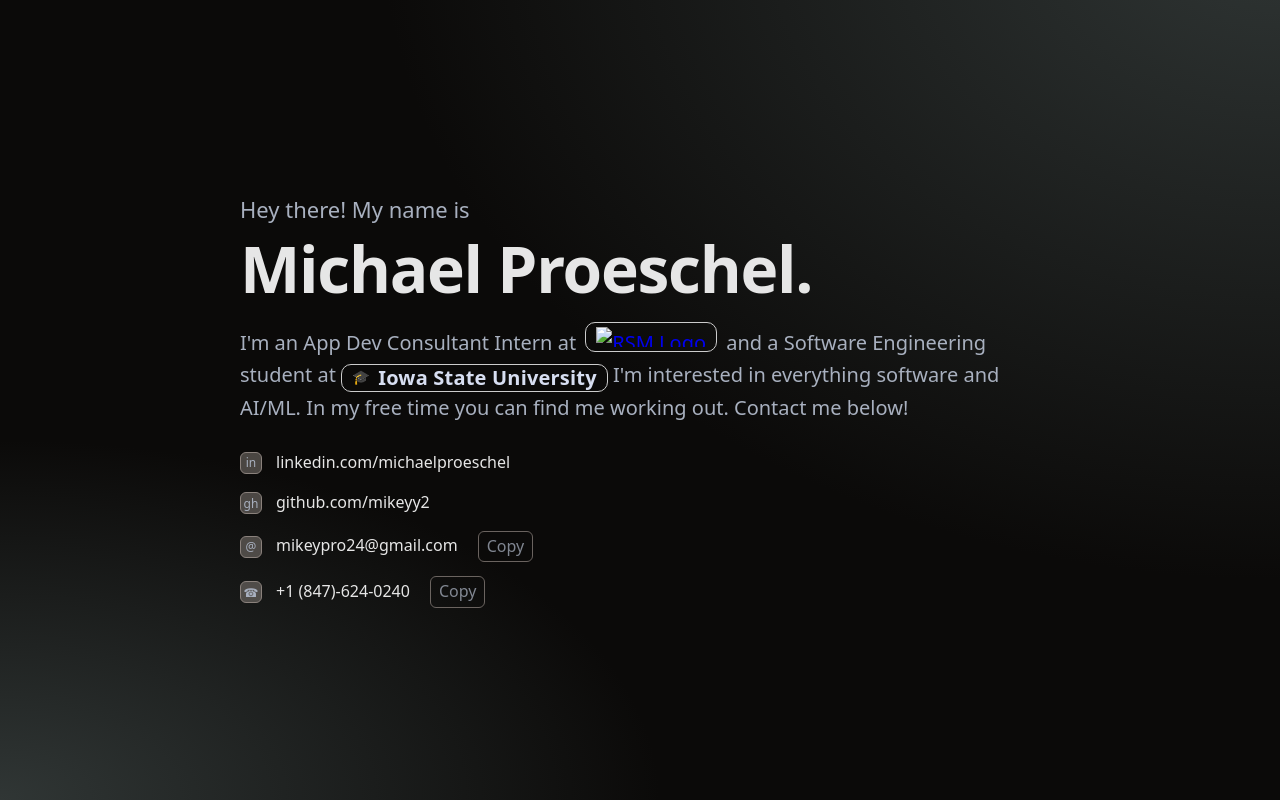
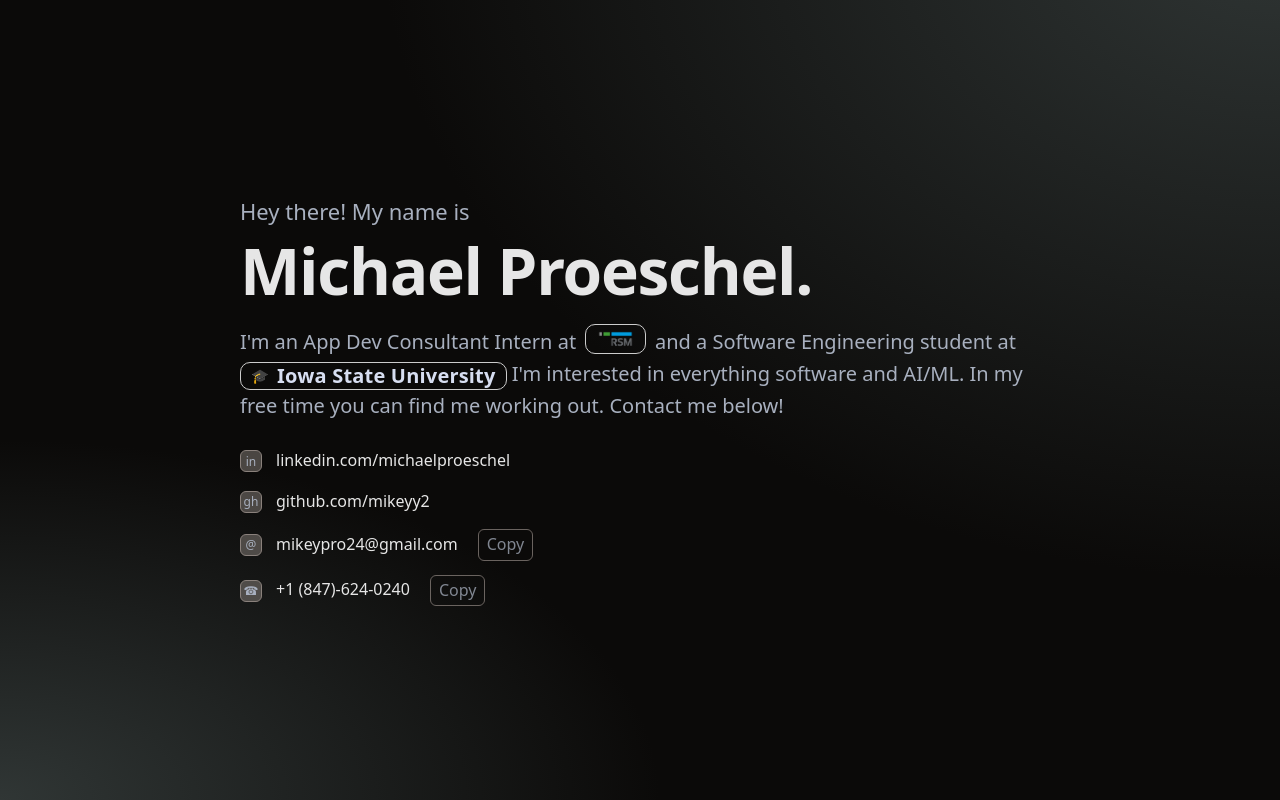
Before and after one commit to mikeyy2/michaelproeschel, a plain HTML site: page index.html in a window 1280 px wide. Drawn offline with Linux system fonts and the light colour scheme; the site is published under a folder, as on GitHub Pages, so addresses that start at the root find nothing.

Commit message:
updated path for image

```diff
--- a/index.html
+++ b/index.html
@@ -16,7 +16,7 @@
           <p class="lead">
             I'm an App Dev Consultant Intern at
             <a href="https://rsmus.com" target="_blank" class="pill-button">
-              <img src="/michaelproeschel/images/rsmm.png" alt="RSM Logo" />
+              <img src="michaelproeschel/images/rsmm.png" alt="RSM Logo" />
             </a>
              and a Software Engineering student at
             <a href="https://se.iastate.edu/" target="_blank"
```
